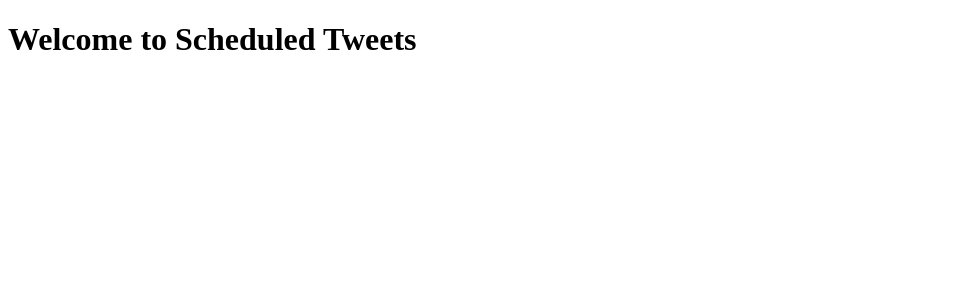
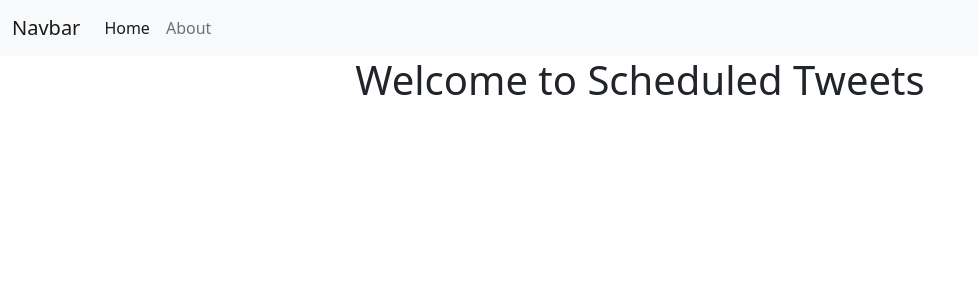
Before and after one commit to alexandec/scheduled-tweets, a Rails app: page / in a window 1280 px wide. Shown: the top 300 px of the page, without its empty margins (0-978 px from the left). Run offline with Rails 7, Linux system fonts and the light colour scheme; some libraries are stand-ins or nearby versions.

Commit message:
Add Bootstrap integration and create navbar partial; enhance index layout

```diff
--- a/app/views/layouts/application.html.erb
+++ b/app/views/layouts/application.html.erb
@@ -8,6 +8,8 @@
     <meta name="mobile-web-app-capable" content="yes">
     <%= csrf_meta_tags %>
     <%= csp_meta_tag %>
+
+    <link href="https://cdn.jsdelivr.net/npm/bootstrap@5.2.3/dist/css/bootstrap.min.css" rel="stylesheet" integrity="sha384-rbsA2VBKQhggwzxH7pPCaAqO46MgnOM80zW1RWuH61DGLwZJEdK2Kadq2F9CUG65" crossorigin="anonymous">
 
     <%= yield :head %>
 
@@ -24,6 +26,11 @@
   </head>
 
   <body>
-    <%= yield %>
+    <%= render partial: "shared/navbar" %>
+    <div class="container">
+      <%= yield %>
+    </div>
+
+    <script src="https://cdn.jsdelivr.net/npm/bootstrap@5.2.3/dist/js/bootstrap.bundle.min.js" integrity="sha384-kenU1KFdBIe4zVF0s0G1M5b4hcpxyD9F7jL+jjXkk+Q2h455rYXK/7HAuoJl+0I4" crossorigin="anonymous"></script>
   </body>
 </html>
--- a/app/views/main/index.html.erb
+++ b/app/views/main/index.html.erb
@@ -1 +1,3 @@
-<h1>Welcome to Scheduled Tweets</h1>
+<div class="d-flex align-items-center justify-content-center">
+    <h1>Welcome to Scheduled Tweets</h1>
+</div>
--- /dev/null
+++ b/app/views/shared/_navbar.html.erb
@@ -0,0 +1,18 @@
+<nav class="navbar navbar-expand-lg bg-light">
+    <div class="container-fluid">
+    <a class="navbar-brand" href="/">Navbar</a>
+    <button class="navbar-toggler" type="button" data-bs-toggle="collapse" data-bs-target="#navbarNav" aria-controls="navbarNav" aria-expanded="false" aria-label="Toggle navigation">
+        <span class="navbar-toggler-icon"></span>
+    </button>
+    <div class="collapse navbar-collapse" id="navbarNav">
+        <ul class="navbar-nav">
+        <li class="nav-item">
+            <a class="nav-link active" aria-current="page" href="/">Home</a>
+        </li>
+        <li class="nav-item">
+            <a class="nav-link" href="/about">About</a>
+        </li>
+        </ul>
+    </div>
+    </div>
+</nav>
```
